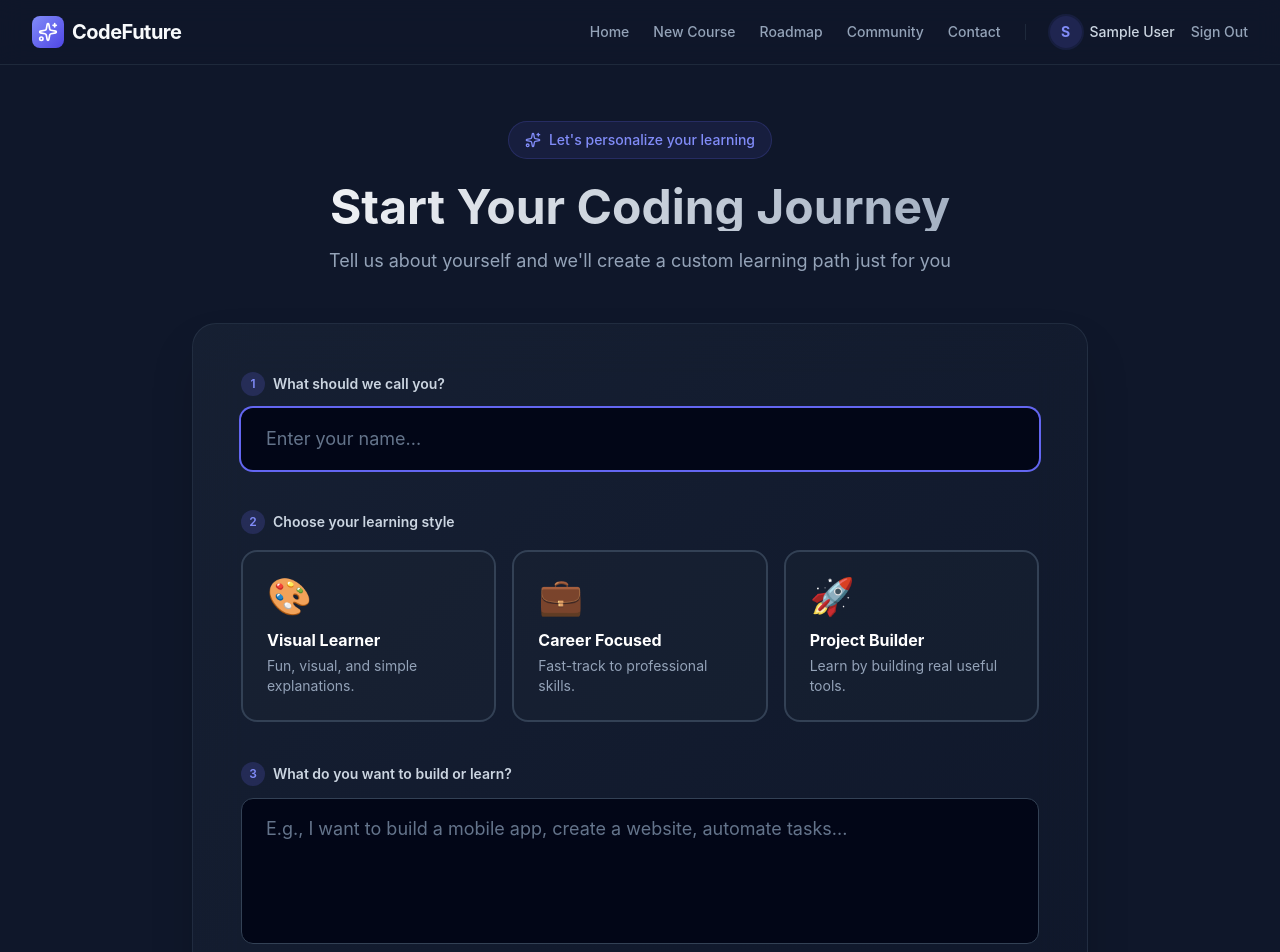
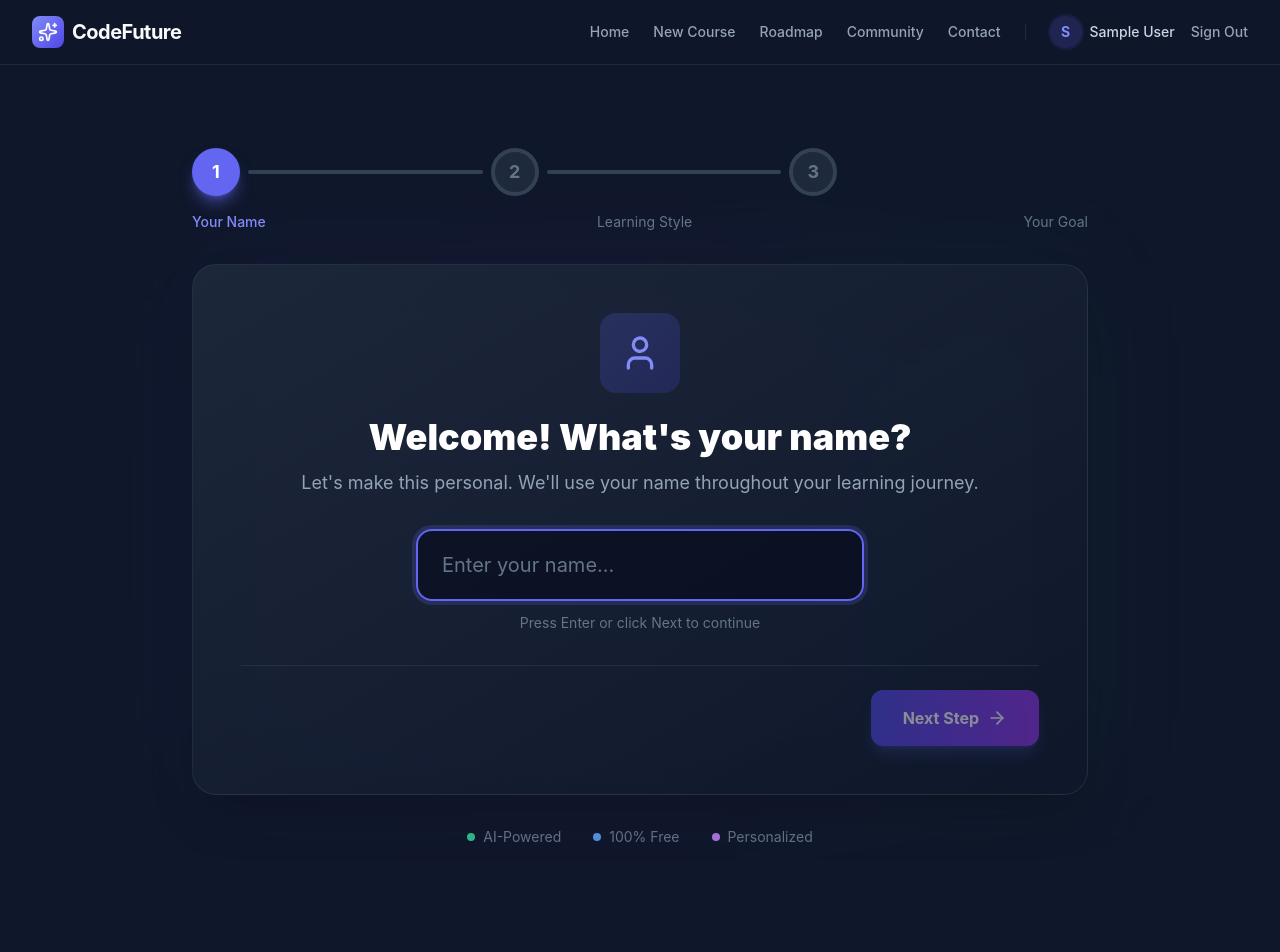
Before and after one commit to 0xRokib/coding-for-everyone, a React (Vite) app in the folder frontend/: page /onboarding in a window 1280 px wide. Shown: the top 952 px of the page. Built offline with nearby package versions, Linux system fonts and the light colour scheme; sample sign-in values are in the browser's storage.

Commit message:
feat: redesign onboarding with modern multi-step wizard and smooth animations

```diff
--- a/frontend/src/features/onboarding/Onboarding.tsx
+++ b/frontend/src/features/onboarding/Onboarding.tsx
@@ -1,4 +1,4 @@
-import { ArrowRight, Rocket, Sparkles } from 'lucide-react';
+import { ArrowLeft, ArrowRight, Check, Lightbulb, Rocket, Sparkles, Target, User, Zap } from 'lucide-react';
 import React, { useState } from 'react';
 import { useAuth } from '../../context/AuthContext';
 import { UserPersona } from '../../types';
@@ -8,6 +8,7 @@ interface OnboardingProps {
 }
 
 export const Onboarding: React.FC<OnboardingProps> = ({ onComplete }) => {
+  const [currentStep, setCurrentStep] = useState(1);
   const [name, setName] = useState('');
   const [persona, setPersona] = useState<UserPersona | null>(null);
   const [goal, setGoal] = useState('');
@@ -18,24 +19,36 @@ export const Onboarding: React.FC<OnboardingProps> = ({ onComplete }) => {
     {
       id: UserPersona.KID,
       title: 'Visual Learner',
-      description: 'Fun, visual, and simple explanations.',
+      description: 'Fun, visual, and simple explanations with lots of examples.',
       icon: '🎨',
-      color: 'from-pink-500 to-purple-500'
+      gradient: 'from-pink-500 via-purple-500 to-violet-500',
+      features: ['Interactive visuals', 'Step-by-step guides', 'Fun projects']
     },
     {
       id: UserPersona.PROFESSIONAL,
       title: 'Career Focused',
-      description: 'Fast-track to professional skills.',
+      description: 'Fast-track to professional skills and job-ready knowledge.',
       icon: '💼',
-      color: 'from-blue-500 to-cyan-500'
+      gradient: 'from-blue-500 via-cyan-500 to-teal-500',
+      features: ['Industry standards', 'Best practices', 'Portfolio projects']
     },
     {
       id: UserPersona.DOCTOR_ENGINEER,
       title: 'Project Builder',
-      description: 'Learn by building real useful tools.',
+      description: 'Learn by building real, useful tools and applications.',
       icon: '🚀',
-      color: 'from-emerald-500 to-teal-500'
+      gradient: 'from-emerald-500 via-green-500 to-lime-500',
+      features: ['Hands-on projects', 'Real-world apps', 'Problem solving']
     }
+  ];
+
+  const goalSuggestions = [
+    '🎮 Build a game',
+    '🌐 Create a website',
+    '🤖 Learn AI/ML',
+    '📱 Make a mobile app',
+    '⚡ Automate tasks',
+    '💾 Work with databases'
   ];
 
   const handleStart = async () => {
@@ -72,7 +85,7 @@ export const Onboarding: React.FC<OnboardingProps> = ({ onComplete }) => {
         name,
         persona,
         goals: goal,
-        courseId: data.id, // Pass DB ID
+        courseId: data.id,
         currentCurriculum: curriculum,
         progress: {
           completedLessons: [],
@@ -86,139 +99,282 @@ export const Onboarding: React.FC<OnboardingProps> = ({ onComplete }) => {
     }
   };
 
+  const canProceed = () => {
+    if (currentStep === 1) return name.trim().length > 0;
+    if (currentStep === 2) return persona !== null;
+    if (currentStep === 3) return goal.trim().length > 10;
+    return false;
+  };
+
+  const nextStep = () => {
+    if (canProceed() && currentStep < 3) {
+      setCurrentStep(currentStep + 1);
+    }
+  };
+
+  const prevStep = () => {
+    if (currentStep > 1) {
+      setCurrentStep(currentStep - 1);
+    }
+  };
+
   return (
-    <div className="min-h-[calc(100vh-120px)] flex items-center justify-center p-6">
+    <div className="min-h-screen bg-slate-900 flex items-center justify-center p-4 md:p-6">
       <div className="w-full max-w-4xl">
-        {/* Header */}
-        <div className="text-center mb-12">
-          <div className="inline-flex items-center gap-2 px-4 py-2 rounded-full bg-brand-500/10 text-brand-400 text-sm font-medium mb-6 border border-brand-500/20">
-            <Sparkles className="w-4 h-4" />
-            Let's personalize your learning
+        {/* Progress Bar */}
+        <div className="mb-8">
+          <div className="flex items-center justify-between mb-4">
+            {[1, 2, 3].map((step) => (
+              <div key={step} className="flex items-center flex-1">
+                <div className={`relative flex items-center justify-center w-12 h-12 rounded-full border-4 transition-all duration-500 ${
+                  currentStep >= step
+                    ? 'border-brand-500 bg-brand-500 shadow-lg shadow-brand-500/50'
+                    : 'border-slate-700 bg-slate-800'
+                }`}>
+                  {currentStep > step ? (
+                    <Check className="w-6 h-6 text-white" />
+                  ) : (
+                    <span className={`text-lg font-bold ${currentStep >= step ? 'text-white' : 'text-slate-500'}`}>
+                      {step}
+                    </span>
+                  )}
                 </div>
-          <h1 className="text-4xl md:text-5xl font-bold mb-4 bg-clip-text text-transparent bg-gradient-to-r from-white to-slate-400">
-            Start Your Coding Journey
-          </h1>
-          <p className="text-lg text-slate-400 max-w-2xl mx-auto">
-            Tell us about yourself and we'll create a custom learning path just for you
+                {step < 3 && (
+                  <div className={`flex-1 h-1 mx-2 rounded-full transition-all duration-500 ${
+                    currentStep > step ? 'bg-brand-500' : 'bg-slate-700'
+                  }`} />
+                )}
+              </div>
+            ))}
+          </div>
+          <div className="flex justify-between text-sm">
+            <span className={`transition-colors ${currentStep >= 1 ? 'text-brand-400 font-medium' : 'text-slate-500'}`}>
+              Your Name
+            </span>
+            <span className={`transition-colors ${currentStep >= 2 ? 'text-brand-400 font-medium' : 'text-slate-500'}`}>
+              Learning Style
+            </span>
+            <span className={`transition-colors ${currentStep >= 3 ? 'text-brand-400 font-medium' : 'text-slate-500'}`}>
+              Your Goal
+            </span>
+          </div>
+        </div>
+
+        {/* Main Card */}
+        <div className="relative">
+          {/* Background Glow */}
+          <div className="absolute inset-0 bg-gradient-to-r from-brand-500/20 via-purple-500/20 to-emerald-500/20 rounded-3xl blur-3xl opacity-30"></div>
+
+          <div className="relative bg-gradient-to-br from-slate-800/90 to-slate-900/90 backdrop-blur-xl rounded-3xl border border-slate-700/50 p-8 md:p-12 shadow-2xl min-h-[500px] flex flex-col">
+
+            {/* Step 1: Name */}
+            {currentStep === 1 && (
+              <div className="flex-1 flex flex-col animate-fadeIn">
+                <div className="text-center mb-8">
+                  <div className="inline-flex items-center justify-center w-20 h-20 rounded-2xl bg-gradient-to-br from-brand-500/20 to-brand-600/20 mb-6">
+                    <User className="w-10 h-10 text-brand-400" />
+                  </div>
+                  <h2 className="text-3xl md:text-4xl font-black text-white mb-3">
+                    Welcome! What's your name?
+                  </h2>
+                  <p className="text-slate-400 text-lg">
+                    Let's make this personal. We'll use your name throughout your learning journey.
                   </p>
                 </div>
 
-        {/* Onboarding Card */}
-        <div className="bg-gradient-to-br from-slate-800/50 to-slate-900/50 backdrop-blur-xl rounded-3xl border border-slate-700/50 p-8 md:p-12 shadow-2xl">
-
-          {/* Step 1: Name */}
-          <div className="mb-10">
-            <label className="flex items-center gap-2 text-sm font-semibold text-slate-300 mb-3">
-              <span className="flex items-center justify-center w-6 h-6 rounded-full bg-brand-500/20 text-brand-400 text-xs">1</span>
-              What should we call you?
-            </label>
+                <div className="flex-1 flex items-center justify-center">
+                  <div className="w-full max-w-md">
                     <input
                       type="text"
                       value={name}
                       onChange={(e) => setName(e.target.value)}
+                      onKeyPress={(e) => e.key === 'Enter' && canProceed() && nextStep()}
                       placeholder="Enter your name..."
-              className="w-full bg-slate-950 border border-slate-700 rounded-xl px-6 py-4 text-lg text-white placeholder:text-slate-500 focus:ring-2 focus:ring-brand-500 focus:border-transparent outline-none transition-all"
+                      className="w-full bg-slate-950/50 border-2 border-slate-700 rounded-2xl px-6 py-5 text-xl text-white placeholder:text-slate-500 focus:ring-4 focus:ring-brand-500/20 focus:border-brand-500 outline-none transition-all"
                       autoFocus
                     />
+                    <p className="text-sm text-slate-500 mt-3 text-center">
+                      Press Enter or click Next to continue
+                    </p>
+                  </div>
+                </div>
+              </div>
+            )}
+
+            {/* Step 2: Persona */}
+            {currentStep === 2 && (
+              <div className="flex-1 flex flex-col animate-fadeIn">
+                <div className="text-center mb-8">
+                  <div className="inline-flex items-center justify-center w-20 h-20 rounded-2xl bg-gradient-to-br from-purple-500/20 to-purple-600/20 mb-6">
+                    <Target className="w-10 h-10 text-purple-400" />
+                  </div>
+                  <h2 className="text-3xl md:text-4xl font-black text-white mb-3">
+                    How do you learn best, {name}?
+                  </h2>
+                  <p className="text-slate-400 text-lg">
+                    Choose the learning style that matches your goals and preferences.
+                  </p>
                 </div>
 
-          {/* Step 2: Persona */}
-          <div className="mb-10">
-            <label className="flex items-center gap-2 text-sm font-semibold text-slate-300 mb-4">
-              <span className="flex items-center justify-center w-6 h-6 rounded-full bg-brand-500/20 text-brand-400 text-xs">2</span>
-              Choose your learning style
-            </label>
-            <div className="grid grid-cols-1 md:grid-cols-3 gap-4">
+                <div className="grid grid-cols-1 md:grid-cols-3 gap-4 md:gap-6">
                   {personas.map((p) => (
                     <button
                       key={p.id}
                       onClick={() => setPersona(p.id)}
                       className={`group relative p-6 rounded-2xl border-2 transition-all text-left ${
                         persona === p.id
-                      ? 'border-brand-500 bg-brand-500/10 shadow-lg shadow-brand-500/20'
-                      : 'border-slate-700 bg-slate-800/30 hover:border-slate-600 hover:bg-slate-800/50'
+                          ? 'border-brand-500 bg-brand-500/10 shadow-xl shadow-brand-500/20 scale-105'
+                          : 'border-slate-700/50 bg-slate-800/30 hover:border-slate-600 hover:bg-slate-800/50 hover:scale-102'
                       }`}
                     >
-                  <div className={`text-4xl mb-3 transition-transform ${persona === p.id ? 'scale-110' : 'group-hover:scale-105'}`}>
+                      {/* Gradient Glow */}
+                      {persona === p.id && (
+                        <div className={`absolute inset-0 bg-gradient-to-br ${p.gradient} opacity-10 rounded-2xl`}></div>
+                      )}
+
+                      <div className="relative">
+                        <div className={`text-5xl mb-4 transition-transform ${persona === p.id ? 'scale-110' : 'group-hover:scale-105'}`}>
                           {p.icon}
                         </div>
-                  <h3 className="font-bold text-white mb-1">{p.title}</h3>
-                  <p className="text-sm text-slate-400">{p.description}</p>
+                        <h3 className="font-bold text-xl text-white mb-2">{p.title}</h3>
+                        <p className="text-sm text-slate-400 mb-4">{p.description}</p>
 
+                        {/* Features */}
+                        <div className="space-y-2">
+                          {p.features.map((feature, idx) => (
+                            <div key={idx} className="flex items-center gap-2 text-xs text-slate-500">
+                              <div className={`w-1.5 h-1.5 rounded-full ${persona === p.id ? 'bg-brand-400' : 'bg-slate-600'}`}></div>
+                              <span>{feature}</span>
+                            </div>
+                          ))}
+                        </div>
+
+                        {/* Check Mark */}
                         {persona === p.id && (
-                    <div className="absolute top-3 right-3">
-                      <div className="w-6 h-6 rounded-full bg-brand-500 flex items-center justify-center">
-                        <svg className="w-4 h-4 text-white" fill="none" viewBox="0 0 24 24" stroke="currentColor">
-                          <path strokeLinecap="round" strokeLinejoin="round" strokeWidth={3} d="M5 13l4 4L19 7" />
-                        </svg>
+                          <div className="absolute top-2 right-2">
+                            <div className="w-8 h-8 rounded-full bg-brand-500 flex items-center justify-center shadow-lg">
+                              <Check className="w-5 h-5 text-white" />
                             </div>
                           </div>
                         )}
+                      </div>
+                    </button>
+                  ))}
+                </div>
+              </div>
+            )}
+
+            {/* Step 3: Goal */}
+            {currentStep === 3 && (
+              <div className="flex-1 flex flex-col animate-fadeIn">
+                <div className="text-center mb-8">
+                  <div className="inline-flex items-center justify-center w-20 h-20 rounded-2xl bg-gradient-to-br from-emerald-500/20 to-emerald-600/20 mb-6">
+                    <Lightbulb className="w-10 h-10 text-emerald-400" />
+                  </div>
+                  <h2 className="text-3xl md:text-4xl font-black text-white mb-3">
+                    What do you want to create?
+                  </h2>
+                  <p className="text-slate-400 text-lg">
+                    Tell us your dream project. The more specific, the better we can help!
+                  </p>
+                </div>
+
+                <div className="flex-1">
+                  <textarea
+                    value={goal}
+                    onChange={(e) => setGoal(e.target.value)}
+                    placeholder="E.g., I want to build a mobile app that helps people track their fitness goals..."
+                    rows={6}
+                    className="w-full bg-slate-950/50 border-2 border-slate-700 rounded-2xl px-6 py-5 text-lg text-white placeholder:text-slate-500 focus:ring-4 focus:ring-brand-500/20 focus:border-brand-500 outline-none transition-all resize-none"
+                    autoFocus
+                  />
+
+                  {/* Suggestions */}
+                  <div className="mt-4">
+                    <p className="text-sm text-slate-400 mb-3">Quick ideas:</p>
+                    <div className="flex flex-wrap gap-2">
+                      {goalSuggestions.map((suggestion, idx) => (
+                        <button
+                          key={idx}
+                          onClick={() => setGoal(suggestion.substring(2))}
+                          className="px-4 py-2 bg-slate-800/50 hover:bg-slate-700/50 border border-slate-700/50 hover:border-brand-500/50 rounded-xl text-sm text-slate-300 hover:text-brand-300 transition-all"
+                        >
+                          {suggestion}
                         </button>
                       ))}
                     </div>
                   </div>
 
-          {/* Step 3: Goal */}
-          <div className="mb-10">
-            <label className="flex items-center gap-2 text-sm font-semibold text-slate-300 mb-3">
-              <span className="flex items-center justify-center w-6 h-6 rounded-full bg-brand-500/20 text-brand-400 text-xs">3</span>
-              What do you want to build or learn?
-            </label>
-            <textarea
-              value={goal}
-              onChange={(e) => setGoal(e.target.value)}
-              placeholder="E.g., I want to build a mobile app, create a website, automate tasks..."
-              rows={4}
-              className="w-full bg-slate-950 border border-slate-700 rounded-xl px-6 py-4 text-lg text-white placeholder:text-slate-500 focus:ring-2 focus:ring-brand-500 focus:border-transparent outline-none transition-all resize-none"
-            />
-            <p className="text-xs text-slate-500 mt-2">Be specific! The more details, the better your personalized course.</p>
+                  <div className="mt-4 p-4 bg-brand-500/5 border border-brand-500/20 rounded-xl">
+                    <div className="flex items-start gap-3">
+                      <Zap className="w-5 h-5 text-brand-400 flex-shrink-0 mt-0.5" />
+                      <p className="text-sm text-slate-300">
+                        <span className="font-semibold text-brand-400">Pro tip:</span> Be specific! Instead of "learn Python", try "build a web scraper to track product prices" for a more tailored curriculum.
+                      </p>
                     </div>
+                  </div>
+                </div>
+              </div>
+            )}
 
-          {/* Start Button */}
+            {/* Navigation Buttons */}
+            <div className="flex items-center justify-between mt-8 pt-6 border-t border-slate-700/50">
+              <button
+                onClick={prevStep}
+                disabled={currentStep === 1}
+                className="flex items-center gap-2 px-6 py-3 rounded-xl text-slate-400 hover:text-white hover:bg-slate-800/50 transition-all disabled:opacity-0 disabled:cursor-not-allowed"
+              >
+                <ArrowLeft className="w-5 h-5" />
+                <span className="font-medium">Back</span>
+              </button>
+
+              {currentStep < 3 ? (
+                <button
+                  onClick={nextStep}
+                  disabled={!canProceed()}
+                  className="group flex items-center gap-2 px-8 py-4 bg-gradient-to-r from-brand-600 to-purple-600 hover:from-brand-500 hover:to-purple-500 text-white font-bold rounded-xl transition-all disabled:opacity-50 disabled:cursor-not-allowed shadow-lg shadow-brand-500/30 hover:shadow-xl hover:shadow-brand-500/40 hover:scale-105"
+                >
+                  <span>Next Step</span>
+                  <ArrowRight className="w-5 h-5 group-hover:translate-x-1 transition-transform" />
+                </button>
+              ) : (
                 <button
                   onClick={handleStart}
-            disabled={!name || !persona || !goal || isLoading}
-            className="group w-full relative overflow-hidden bg-gradient-to-r from-brand-600 to-purple-600 hover:from-brand-500 hover:to-purple-500 text-white font-semibold py-5 px-8 rounded-xl transition-all disabled:opacity-50 disabled:cursor-not-allowed shadow-lg shadow-brand-500/30 hover:shadow-xl hover:shadow-brand-500/40 disabled:hover:shadow-lg"
+                  disabled={!canProceed() || isLoading}
+                  className="group relative overflow-hidden flex items-center gap-3 px-10 py-4 bg-gradient-to-r from-brand-600 via-purple-600 to-emerald-600 hover:from-brand-500 hover:via-purple-500 hover:to-emerald-500 text-white font-black rounded-xl transition-all disabled:opacity-50 disabled:cursor-not-allowed shadow-2xl shadow-brand-500/40 hover:scale-105"
                 >
-            <span className="relative z-10 flex items-center justify-center gap-3 text-lg">
                   {isLoading ? (
                     <>
                       <div className="w-5 h-5 border-2 border-white/30 border-t-white rounded-full animate-spin"></div>
-                  Creating your personalized course...
+                      <span>Crafting Your Journey...</span>
                     </>
                   ) : (
                     <>
-                  <Rocket className="w-5 h-5 group-hover:translate-x-1 transition-transform" />
-                  Start Learning Journey
-                  <ArrowRight className="w-5 h-5 group-hover:translate-x-1 transition-transform" />
+                      <Rocket className="w-6 h-6 group-hover:translate-y-[-2px] transition-transform" />
+                      <span>Start Learning!</span>
+                      <Sparkles className="w-6 h-6 group-hover:rotate-12 transition-transform" />
                     </>
                   )}
-            </span>
-            <div className="absolute inset-0 bg-gradient-to-r from-white/0 via-white/10 to-white/0 translate-x-[-100%] group-hover:translate-x-[100%] transition-transform duration-1000"></div>
+                  <div className="absolute inset-0 bg-gradient-to-r from-white/0 via-white/20 to-white/0 translate-x-[-100%] group-hover:translate-x-[100%] transition-transform duration-1000"></div>
                 </button>
-
-          {/* Progress Indicator */}
-          <div className="mt-6 flex items-center justify-center gap-2">
-            <div className={`h-1.5 w-12 rounded-full transition-all ${name ? 'bg-brand-500' : 'bg-slate-700'}`}></div>
-            <div className={`h-1.5 w-12 rounded-full transition-all ${persona ? 'bg-brand-500' : 'bg-slate-700'}`}></div>
-            <div className={`h-1.5 w-12 rounded-full transition-all ${goal ? 'bg-brand-500' : 'bg-slate-700'}`}></div>
+              )}
+            </div>
           </div>
         </div>
 
         {/* Trust Indicators */}
         <div className="mt-8 flex items-center justify-center gap-8 text-sm text-slate-500">
           <div className="flex items-center gap-2">
-            <div className="w-2 h-2 rounded-full bg-emerald-400"></div>
-            AI-Powered
+            <div className="w-2 h-2 rounded-full bg-emerald-400 animate-pulse"></div>
+            <span>AI-Powered</span>
           </div>
           <div className="flex items-center gap-2">
-            <div className="w-2 h-2 rounded-full bg-blue-400"></div>
-            100% Free
+            <div className="w-2 h-2 rounded-full bg-blue-400 animate-pulse"></div>
+            <span>100% Free</span>
           </div>
           <div className="flex items-center gap-2">
-            <div className="w-2 h-2 rounded-full bg-purple-400"></div>
-            No Credit Card
+            <div className="w-2 h-2 rounded-full bg-purple-400 animate-pulse"></div>
+            <span>Personalized</span>
           </div>
         </div>
       </div>
--- a/frontend/src/styles/tailwind.css
+++ b/frontend/src/styles/tailwind.css
@@ -15,4 +15,19 @@
   .animate-gradient {
     animation: gradient 3s ease infinite;
   }
+
+  @keyframes fadeIn {
+    from {
+      opacity: 0;
+      transform: translateY(10px);
+    }
+    to {
+      opacity: 1;
+      transform: translateY(0);
+    }
+  }
+
+  .animate-fadeIn {
+    animation: fadeIn 0.5s ease-out;
+  }
 }
```
Lines whose indentation alone changed are shown as unchanged.
